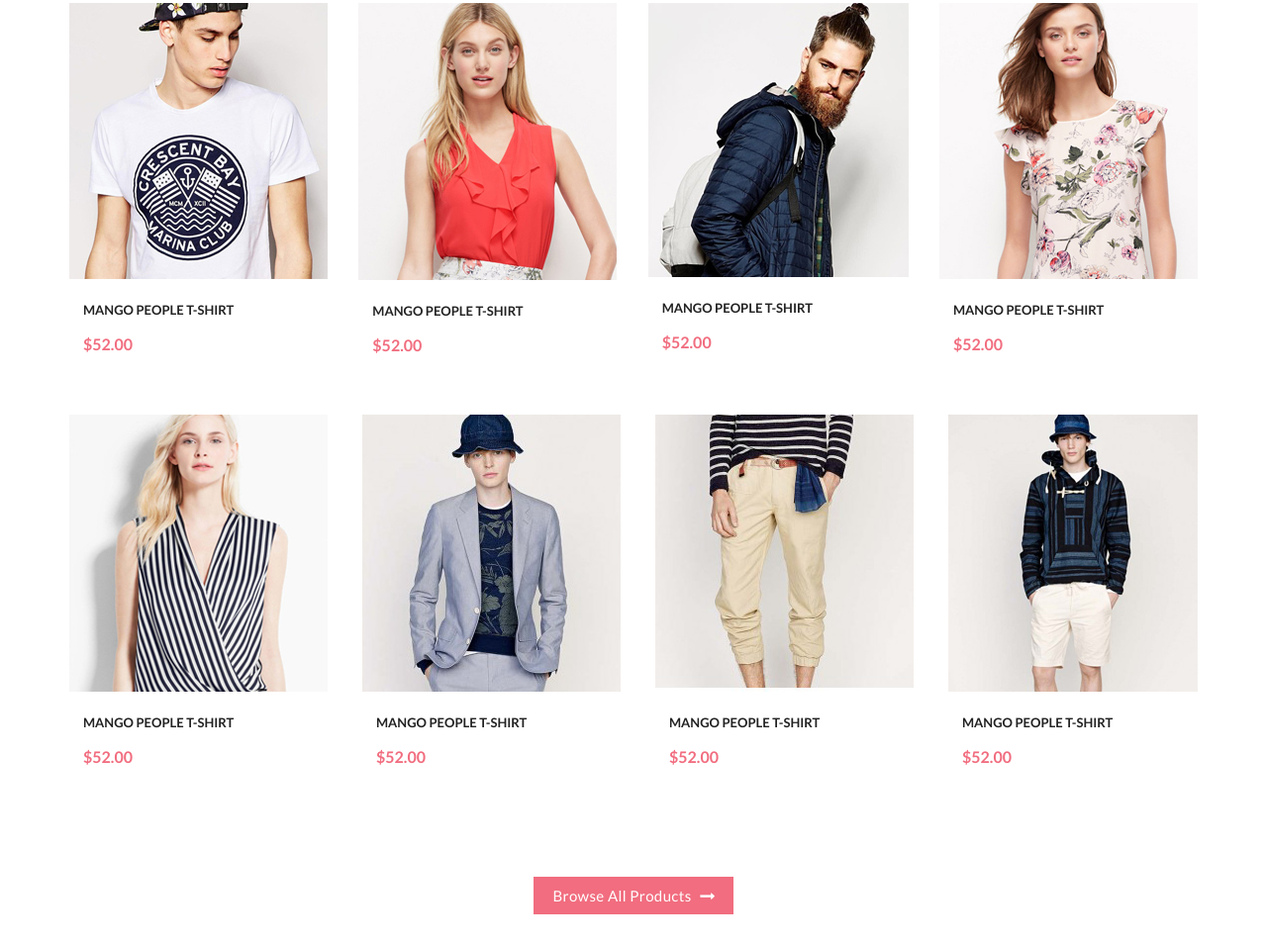
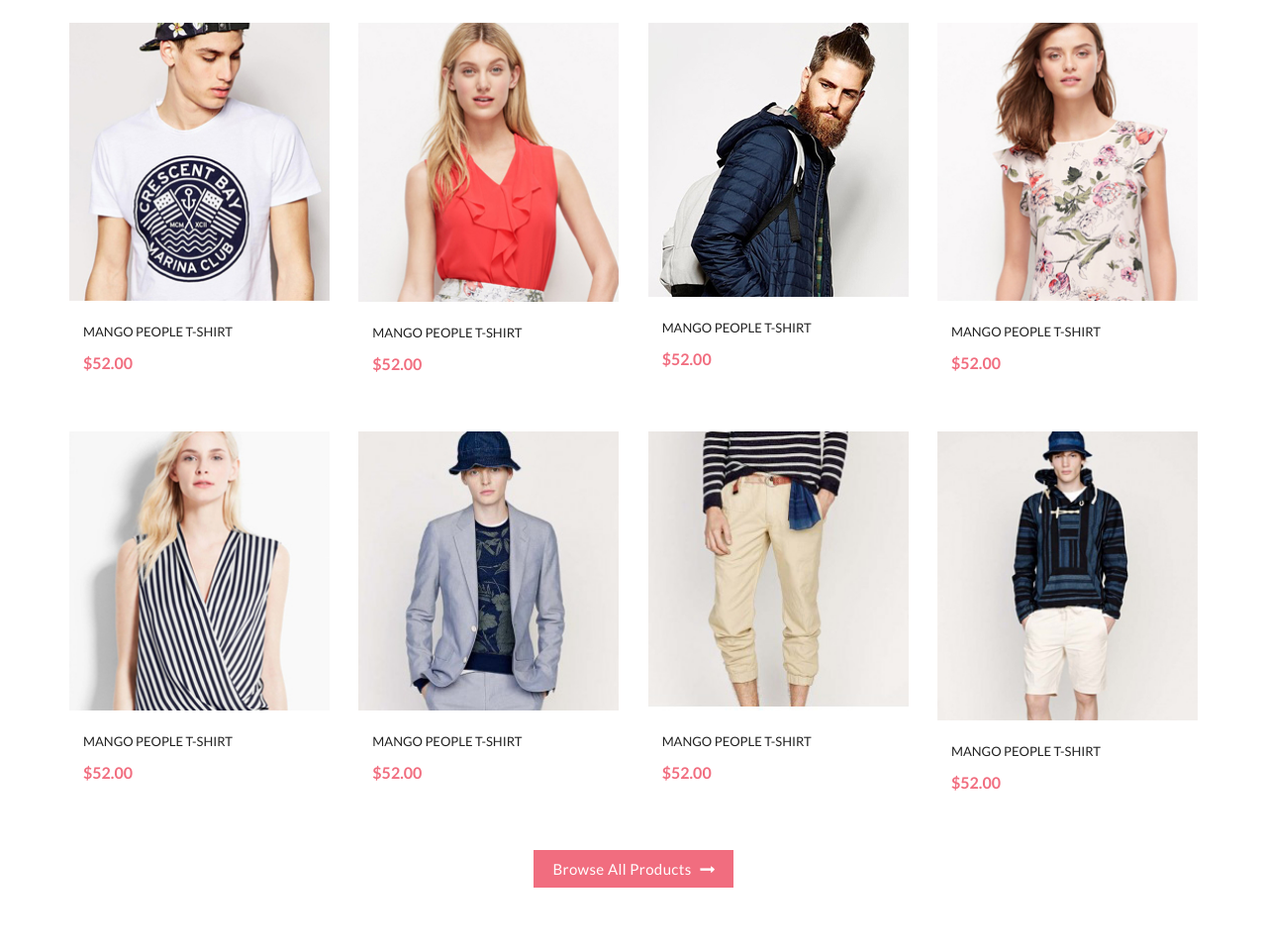
Before and after one commit to FalconDmitry/GeekSite, a plain HTML site: page index.html in a window 1280 px wide. Shown: the part 1924-2880 px from the top of the page at 99% size. Drawn offline with Linux system fonts and the light colour scheme.

Commit message:
Переписали в соответствии с уроком

```diff
--- a/css/style.css
+++ b/css/style.css
@@ -257,60 +257,79 @@ body {
 	font-weight: 400;
 	letter-spacing: 0.35px;
 }
-.items_list {
+.product-box {
 	margin-top: 23px;
+	padding-top: 60px;
+	display: flex;
+	justify-content: space-between;
+	flex-wrap: wrap;
 }
-.items_list__list {
-	list-style-type: none;
-	display: flex;
-    flex-wrap: wrap;
-    justify-content: space-between;
+
+.product {
+	width: 263px;
+	position: relative;
+	margin-bottom: 39px;
 }
-.items_list__h1 {
+
+.product:hover {
+	box-shadow: 0 5px 8px rgba(0, 0, 0, 0.16);
+}
+
+.product:hover .product__add {
+	visibility: visible;
+}
+
+.product:hover .product__img {
+	filter: brightness(50%);
+}
+
+.product__img {
+	width: 100%;
+}
+
+.product__info {
+	padding: 20px 14px;
+}
+
+.product__text {
 	color: #222222;
 	font-size: 13px;
-	font-weight: 700;
+	font-weight: 400;
 	text-transform: uppercase;
-	margin-top: 20px;
-	margin-left: 14px;
+	margin-bottom: 14px;
 }
-.items_list__h1__red {
+
+.product__price {
 	color: #f16d7f;
 	font-size: 16px;
 	font-weight: 700;
 	text-transform: uppercase;
-	margin-top: 17px;
-	margin-left: 14px;
-	margin-bottom: 21px;
 }
-.items_list__item {
-	position: relative;
-	margin-top: 40px;
+
+.product__add {
+	position: absolute;
+	top: 98px;
+	left: 70px;
+	border: 1px solid #ffffff;
+	width: 123px;
+	height: 39px;
+	display: flex;
+	align-items: center;
+	justify-content: center;
+	color: #ffffff;
+	font-size: 13px;
+	font-weight: 700;
+	visibility: hidden;
 }
-.items_list__item:hover {
-	box-shadow: 0 5px 8px rgba(0, 0, 0, 0.16);
-	background-color: #ffffff;
+
+.product__add:hover {
+	box-shadow: 0 0 5px #fff;
 }
+
 .browse_all {
-	height: 220px;
+	height: 160px;
 	display: flex;
 	justify-content: center;
-    align-items: center;
-}
-.items_list__cover {
-	position: absolute;
-	display: flex;
-	justify-content: center;
-	top: 0;
-	width: 100%;
-	height: 100%;
-	background-image: url("../img/Background.png");
-	background-position: top;
-	background-repeat: no-repeat;
-	opacity: 0;
-}
-.items_list__cover:hover {
-	opacity: 1;
 }
 .full_link {
 	position: absolute;
--- a/index.html
+++ b/index.html
@@ -76,82 +76,70 @@
 			<p class="featured__p">Shop for items based on what we featured in this week</p>
 		</div>
 	</div>
-	<div class="items_list">
-		<div class="container">
-			<ol class="items_list__list">
-				<li class="items_list__item">
-					<div class="items_list__cover">
-						<a class="full_link" href="#"></a>
-						<a class="button2" href="#"><img src="img/Forma_2.svg" class="cart2" alt="cart">Add to Cart</a>
+	<div class="product-box container">
+		<div class="product">
+			<a href="#" class="product__link"><img class="product__img" src="img/Layer_2.jpg" alt="product"></a>
+			<div class="product__info">
+				<a href="#"><p class="product__text">Mango  People  T-shirt</p></a>
+				<span class="product__price">$52.00</span>
 			</div>
-					<img src="img/Layer_2.jpg" alt=item1">
-					<h3 class="items_list__h1">Mango People T-shirt</h3>
-					<h3 class="items_list__h1__red">&#36;52.00</h3>
-				</li>
-				<li class="items_list__item">
-					<div class="items_list__cover">
-						<a class="full_link" href="#"></a>
-						<a class="button2" href="#"><img src="img/Forma_2.svg" class="cart2" alt="cart">Add to Cart</a>
+			<a href="#" class="product__add"><img src="img/Forma_2.svg" alt="cart add">add to cart</a>
 		</div>
-					<img src="img/Layer_3.jpg" alt=item2">
-					<h3 class="items_list__h1">Mango People T-shirt</h3>
-					<h3 class="items_list__h1__red">&#36;52.00</h3>
-				</li>
-				<li class="items_list__item">
-					<div class="items_list__cover">
-						<a class="full_link" href="#"></a>
-						<a class="button2" href="#"><img src="img/Forma_2.svg" class="cart2" alt="cart">Add to Cart</a>
+		<div class="product">
+			<a href="#" class="product__link"><img class="product__img" src="img/Layer_3.jpg" alt="product"></a>
+			<div class="product__info">
+				<a href="#"><p class="product__text">Mango  People  T-shirt</p></a>
+				<span class="product__price">$52.00</span>
 			</div>
-					<img src="img/Layer_4.jpg" alt=item3">
-					<h3 class="items_list__h1">Mango People T-shirt</h3>
-					<h3 class="items_list__h1__red">&#36;52.00</h3>
-				</li>
-				<li class="items_list__item">
-					<div class="items_list__cover">
-						<a class="full_link" href="#"></a>
-						<a class="button2" href="#"><img src="img/Forma_2.svg" class="cart2" alt="cart">Add to Cart</a>
+			<a href="#" class="product__add"><img src="img/Forma_2.svg" alt="cart add">add to cart</a>
 		</div>
-					<img src="img/Layer_5.jpg" alt=item4">
-					<h3 class="items_list__h1">Mango People T-shirt</h3>
-					<h3 class="items_list__h1__red">&#36;52.00</h3>
-				</li>
-				<li class="items_list__item">
-					<div class="items_list__cover">
-						<a class="full_link" href="#"></a>
-						<a class="button2" href="#"><img src="img/Forma_2.svg" class="cart2" alt="cart">Add to Cart</a>
+		<div class="product">
+			<a href="#" class="product__link"><img class="product__img" src="img/Layer_4.jpg" alt="product"></a>
+			<div class="product__info">
+				<a href="#"><p class="product__text">Mango  People  T-shirt</p></a>
+				<span class="product__price">$52.00</span>
 			</div>
-					<img src="img/Layer_6.jpg" alt=item5">
-					<h3 class="items_list__h1">Mango People T-shirt</h3>
-					<h3 class="items_list__h1__red">&#36;52.00</h3>
-				</li>
-				<li class="items_list__item">
-					<div class="items_list__cover">
-						<a class="full_link" href="#"></a>
-						<a class="button2" href="#"><img src="img/Forma_2.svg" class="cart2" alt="cart">Add to Cart</a>
+			<a href="#" class="product__add"><img src="img/Forma_2.svg" alt="cart add">add to cart</a>
 		</div>
-					<img src="img/Layer_7.jpg" alt=item6">
-					<h3 class="items_list__h1">Mango People T-shirt</h3>
-					<h3 class="items_list__h1__red">&#36;52.00</h3>
-				</li>
-				<li class="items_list__item">
-					<div class="items_list__cover">
-						<a class="full_link" href="#"></a>
-						<a class="button2" href="#"><img src="img/Forma_2.svg" class="cart2" alt="cart">Add to Cart</a>
+		<div class="product">
+			<a href="#" class="product__link"><img class="product__img" src="img/Layer_5.jpg" alt="product"></a>
+			<div class="product__info">
+				<a href="#"><p class="product__text">Mango  People  T-shirt</p></a>
+				<span class="product__price">$52.00</span>
 			</div>
-					<img src="img/Layer_8.jpg" alt=item7">
-					<h3 class="items_list__h1">Mango People T-shirt</h3>
-					<h3 class="items_list__h1__red">&#36;52.00</h3>
-				</li>
-				<li class="items_list__item">
-					<div class="items_list__cover">
-						<a class="full_link" href="#"></a>
-						<a class="button2" href="#"><img src="img/Forma_2.svg" class="cart2" alt="cart">Add to Cart</a>
+			<a href="#" class="product__add"><img src="img/Forma_2.svg" alt="cart add">add to cart</a>
 		</div>
-					<img src="img/Layer_9.jpg" alt=item8">
-					<h3 class="items_list__h1">Mango People T-shirt</h3>
-					<h3 class="items_list__h1__red">&#36;52.00</h3>
-				</li>
-			</ol>
+		<div class="product">
+			<a href="#" class="product__link"><img class="product__img" src="img/Layer_6.jpg" alt="product"></a>
+			<div class="product__info">
+				<a href="#"><p class="product__text">Mango  People  T-shirt</p></a>
+				<span class="product__price">$52.00</span>
+			</div>
+			<a href="#" class="product__add"><img src="img/Forma_2.svg" alt="cart add">add to cart</a>
+		</div>
+		<div class="product">
+			<a href="#" class="product__link"><img class="product__img" src="img/Layer_7.jpg" alt="product"></a>
+			<div class="product__info">
+				<a href="#"><p class="product__text">Mango  People  T-shirt</p></a>
+				<span class="product__price">$52.00</span>
+			</div>
+			<a href="#" class="product__add"><img src="img/Forma_2.svg" alt="cart add">add to cart</a>
+		</div>
+		<div class="product">
+			<a href="#" class="product__link"><img class="product__img" src="img/Layer_8.jpg" alt="product"></a>
+			<div class="product__info">
+				<a href="#"><p class="product__text">Mango  People  T-shirt</p></a>
+				<span class="product__price">$52.00</span>
+			</div>
+			<a href="#" class="product__add"><img src="img/Forma_2.svg" alt="cart add">add to cart</a>
+		</div>
+		<div class="product">
+			<a href="#" class="product__link"><img class="product__img" src="img/Layer_9.jpg" alt="product"></a>
+			<div class="product__info">
+				<a href="#"><p class="product__text">Mango  People  T-shirt</p></a>
+				<span class="product__price">$52.00</span>
+			</div>
+			<a href="#" class="product__add"><img src="img/Forma_2.svg" alt="cart add">add to cart</a>
 		</div>
 	</div>
 	<div class="browse_all">
```
Also changed, not shown: img/Forma_3.svg (added), img/Forma_4.svg (added), img/Forma_5.svg (added), img/Layer_38.jpg (added), img/Layer_39.png (added). Lines whose indentation alone changed are shown as unchanged.
